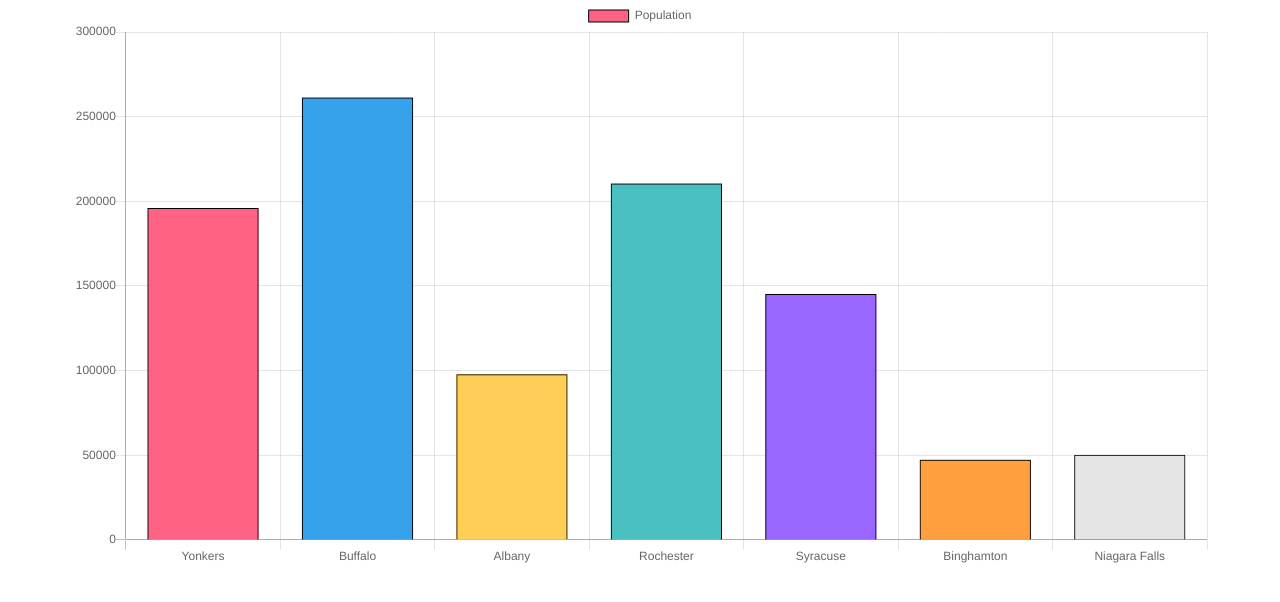
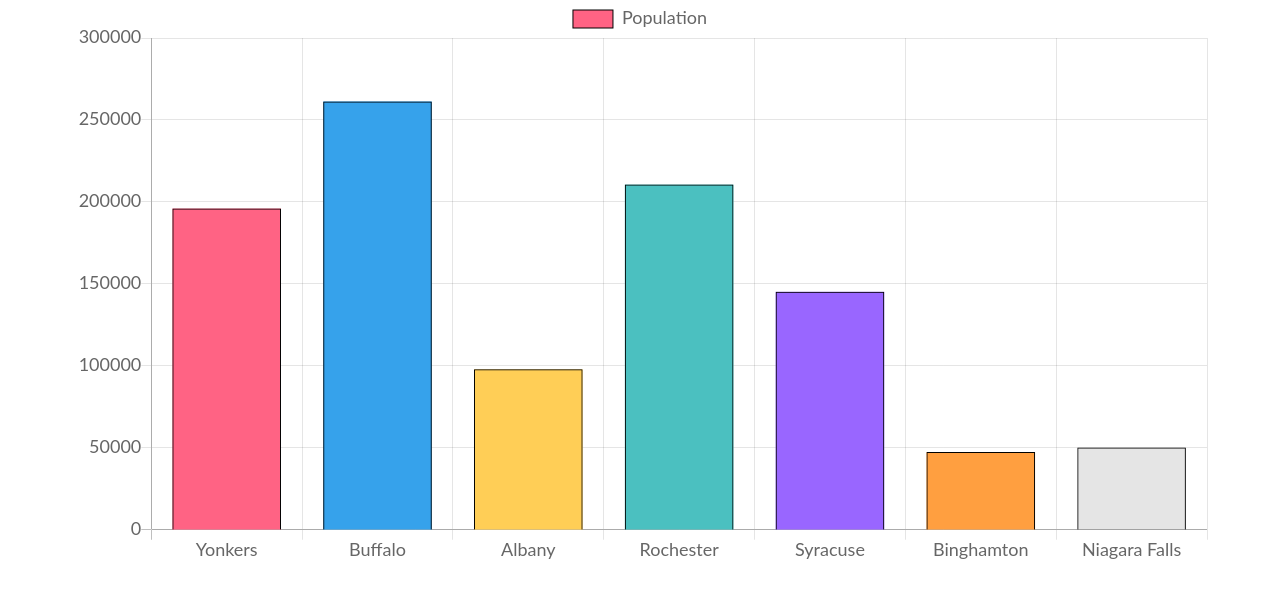
Before and after one commit to VisheshSingh/chartjs, a plain HTML site: page index.html in a window 1280 px wide. Drawn offline with nearby package versions, Linux system fonts and the light colour scheme.

Commit message:
Global options

```diff
--- a/index.html
+++ b/index.html
@@ -17,7 +17,11 @@
 
     <script>
         let myChart = document.getElementById("myChart").getContext('2d');
+//Global options
 
+        Chart.defaults.global.defaultFontFamily= 'lato';
+        Chart.defaults.global.defaultFontSize=18;
+        Chart.defaults.global.defaultFontColor= '#666';
         let massPopChart = new Chart(myChart, {
             type: 'bar',
             data: {
```
